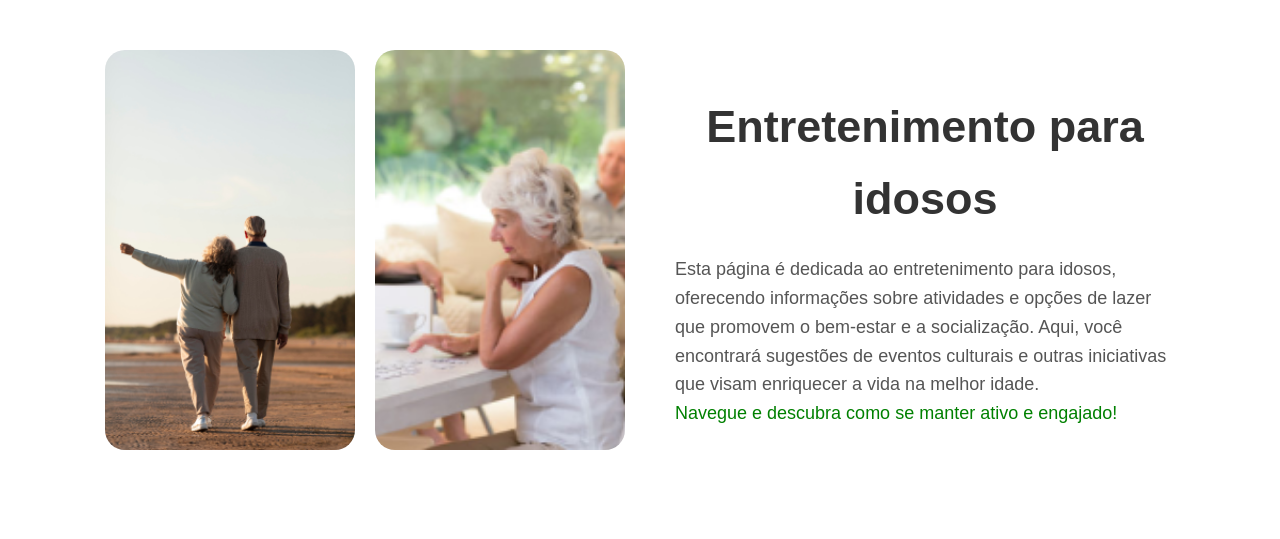
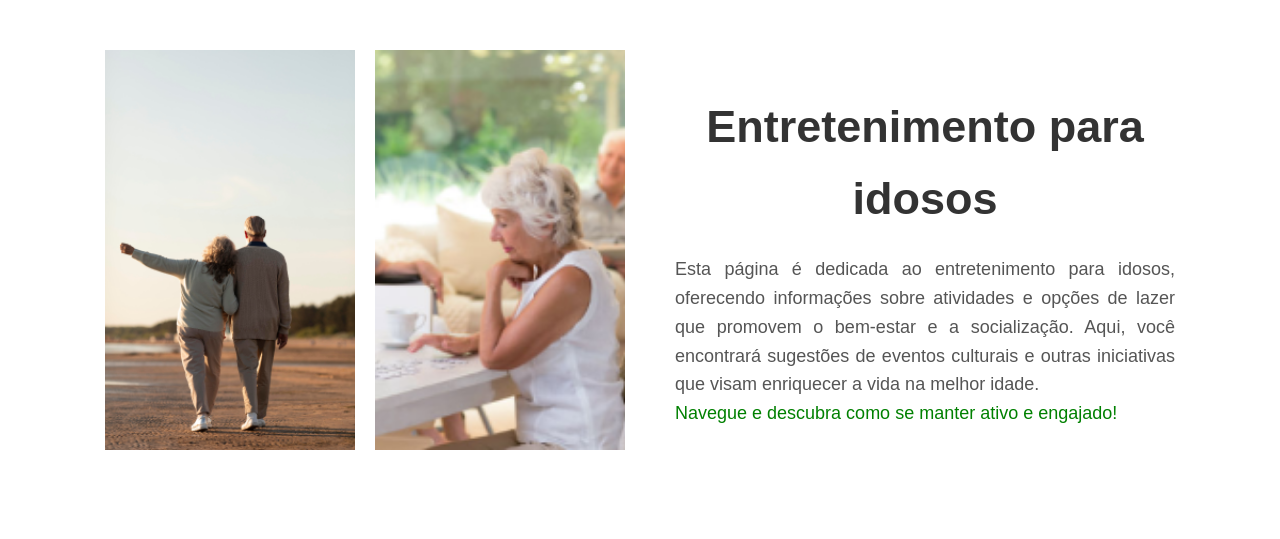
Before and after one commit to dev-luanA/Vitalis, a PHP site: page /entretenimento.php in a window 1280 px wide. Shown: the part 61-600 px from the top of the page. Run offline with PHP 8.4, Linux system fonts and the light colour scheme; some libraries are stand-ins or nearby versions.

Commit message:
Update entretenimento.css

```diff
--- a/entretenimento.css
+++ b/entretenimento.css
@@ -82,12 +82,14 @@ header .entrar .btn-entrar:hover {
     width: 250px;
     height: 400px; /* Para garantir que as imagens tenham o mesmo tamanho */
     object-fit: cover; /* Para garantir que as imagens se ajustem ao espaço */
-    border-radius: 20px; /* Bordas quadradas */
+    border-radius: 0; /* Bordas quadradas */
 }
 
 .content-text {
     margin-left: 50px;
     max-width: 500px;
+    text-align: justify; /* Justificar o texto */
+
 }
 
 .content-text h1 {
@@ -148,12 +150,11 @@ header .entrar .btn-entrar:hover {
 .card {
     background-color: #f9f9f9;
     border: 1px solid #ddd;
-
+    border-radius: 0; /* Remove bordas arredondadas */
     padding: 0; /* Remove o preenchimento interno */
-    width: 300px;
+    width: 250px;
     margin: 4px; /* Aumenta o espaço entre os cartões */
     text-align: center;
-    border-radius: 20px;
 }
 
 .card img {
```
